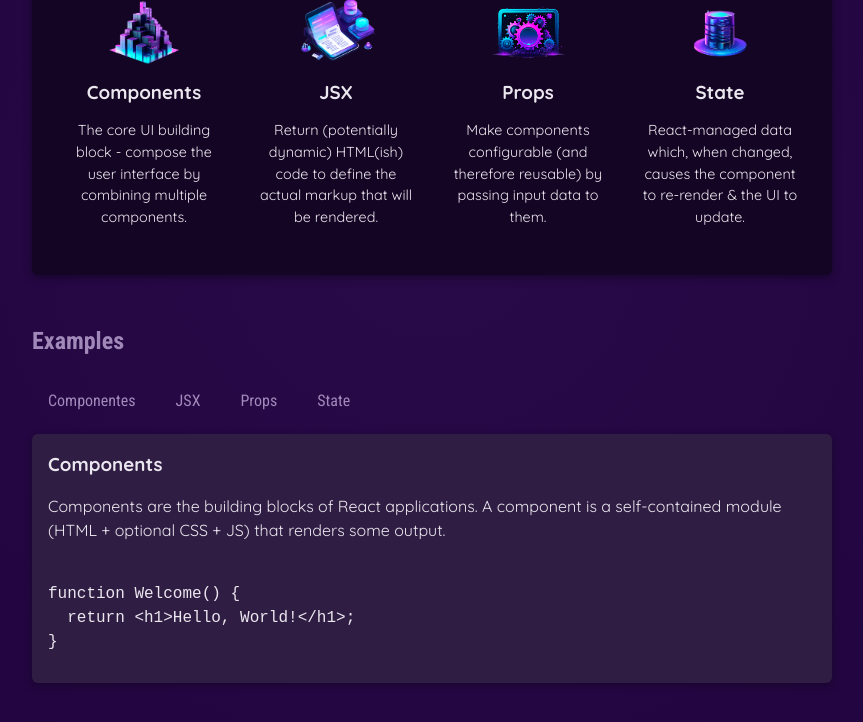
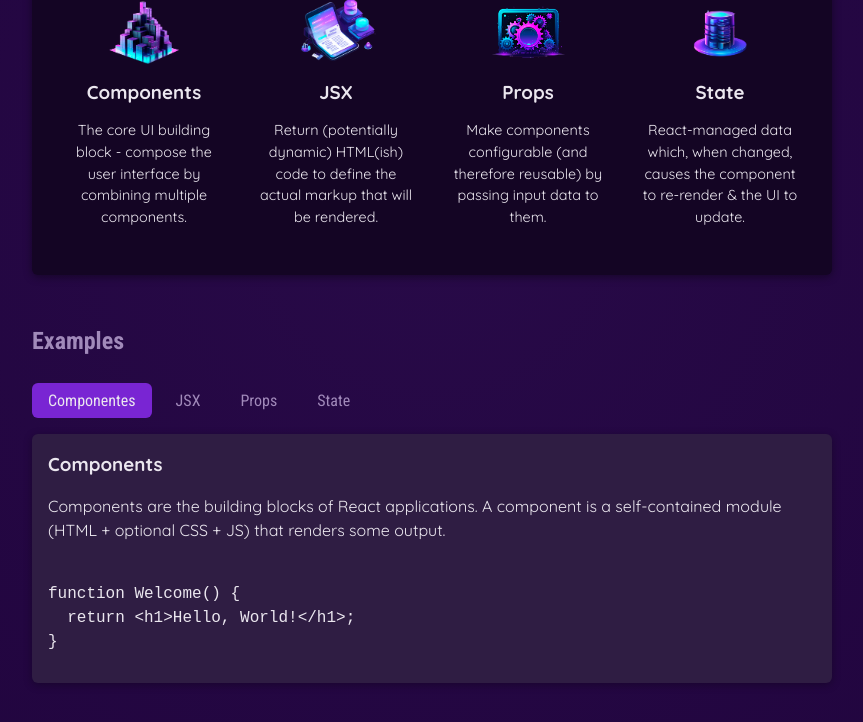
Before and after one commit to LucasArts2020/starting-react, a React (Vite) app: page / in a window 1280 px wide. Both pictures are taken after a click on the button "Componentes". Shown: the part 424-1146 px from the top of the page, without its empty margins (208-1071 px from the left). Built offline with nearby package versions, Linux system fonts and the light colour scheme.

Commit message:
dynamic list add

```diff
--- a/src/App.jsx
+++ b/src/App.jsx
@@ -7,13 +7,24 @@
 import { useState } from "react";
 import {} from "./data.js";
 function App() {
-  const [selectedTopic, setSelectedTopic] = useState("components");
+  const [selectedTopic, setSelectedTopic] = useState();
 
   function handSelect(selectedButton) {
     setSelectedTopic(selectedButton);
     console.log(selectedTopic);
   }
-
+  let tabContent = <p>Please select a topic</p>;
+  if (selectedTopic) {
+    tabContent = (
+      <div id="tab-content">
+        <h3>{EXAMPLES[selectedTopic].title}</h3>
+        <p>{EXAMPLES[selectedTopic].description}</p>
+        <pre>
+          <code>{EXAMPLES[selectedTopic].code}</code>
+        </pre>
+      </div>
+    );
+  }
   return (
     <div>
       <Header />
@@ -21,33 +32,40 @@
         <section id="core-concepts">
           <h2>Core Concep ts</h2>
           <ul>
-            <CoreConcept
-              title={CORE_CONCEPTS[0].title}
-              description={CORE_CONCEPTS[0].description}
-              image={CORE_CONCEPTS[0].image}
-            />
-            <CoreConcept {...CORE_CONCEPTS[1]} />
-            <CoreConcept {...CORE_CONCEPTS[2]} />
-            <CoreConcept {...CORE_CONCEPTS[3]} />
+            {CORE_CONCEPTS.map((conceptItem) => (
+              <CoreConcept key={conceptItem.title} {...conceptItem} />
+            ))}
           </ul>
         </section>
         <section id="examples">
           <h2>Examples</h2>
           <menu>
-            <TabButton onSelect={() => handSelect("components")}>
+            <TabButton
+              isSelected={selectedTopic == "components"}
+              onSelect={() => handSelect("components")}
+            >
               Componentes
             </TabButton>
-            <TabButton onSelect={() => handSelect("jsx")}>JSX</TabButton>
-            <TabButton onSelect={() => handSelect("props")}>Props</TabButton>
-            <TabButton onSelect={() => handSelect("state")}>State</TabButton>
+            <TabButton
+              isSelected={selectedTopic == "jsx"}
+              onSelect={() => handSelect("jsx")}
+            >
+              JSX
+            </TabButton>
+            <TabButton
+              isSelected={selectedTopic == "props"}
+              onSelect={() => handSelect("props")}
+            >
+              Props
+            </TabButton>
+            <TabButton
+              isSelected={selectedTopic == "state"}
+              onSelect={() => handSelect("state")}
+            >
+              State
+            </TabButton>
           </menu>
-          <div id="tab-content">
-            <h3>{EXAMPLES[selectedTopic].title}</h3>
-            <p>{EXAMPLES[selectedTopic].description}</p>
-            <pre>
-              <code>{EXAMPLES[selectedTopic].code}</code>
-            </pre>
-          </div>
+          {tabContent}
         </section>
       </main>
     </div>
--- a/src/components/TabButton.jsx
+++ b/src/components/TabButton.jsx
@@ -1,7 +1,9 @@
-export default function TabButton({ children, onSelect }) {
+export default function TabButton({ children, onSelect, isSelected }) {
   return (
     <li>
-      <button onClick={onSelect}>{children}</button>
+      <button className={isSelected ? "active" : undefined} onClick={onSelect}>
+        {children}
+      </button>
     </li>
   );
 }
```
